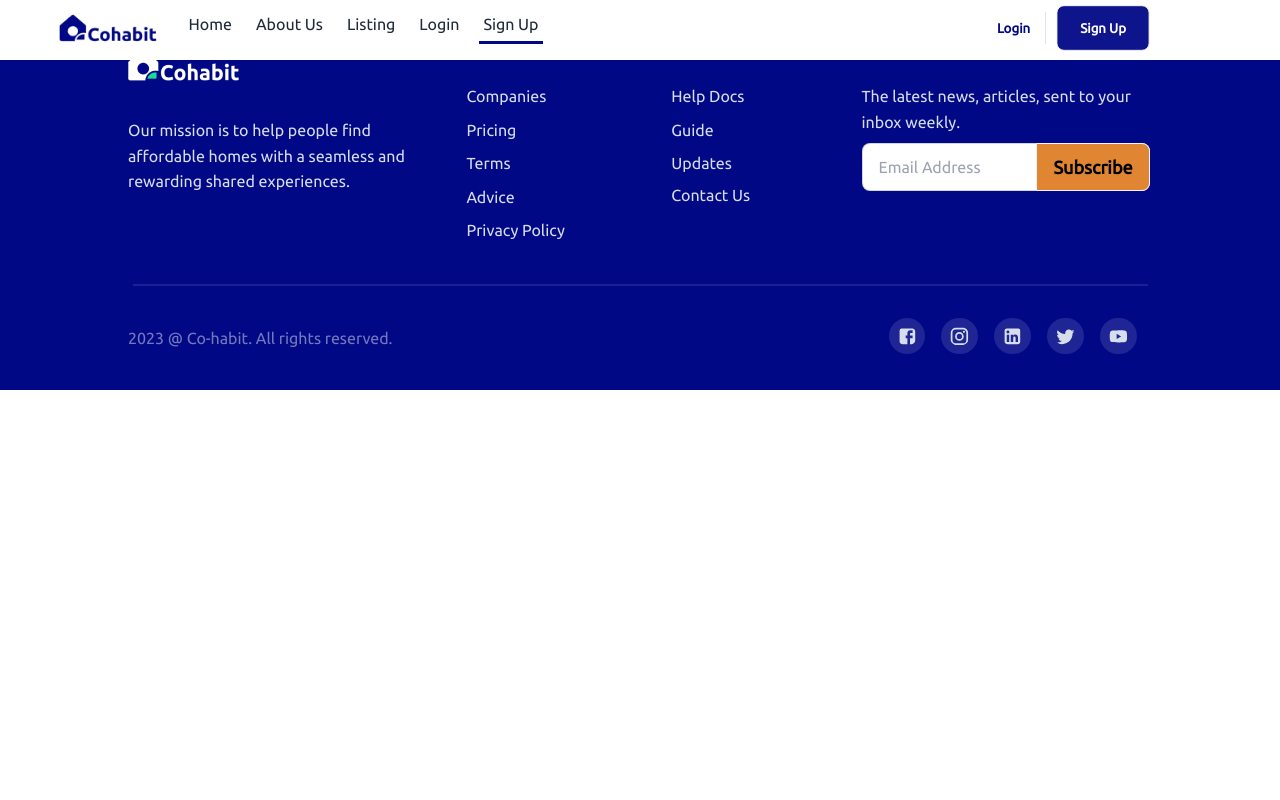
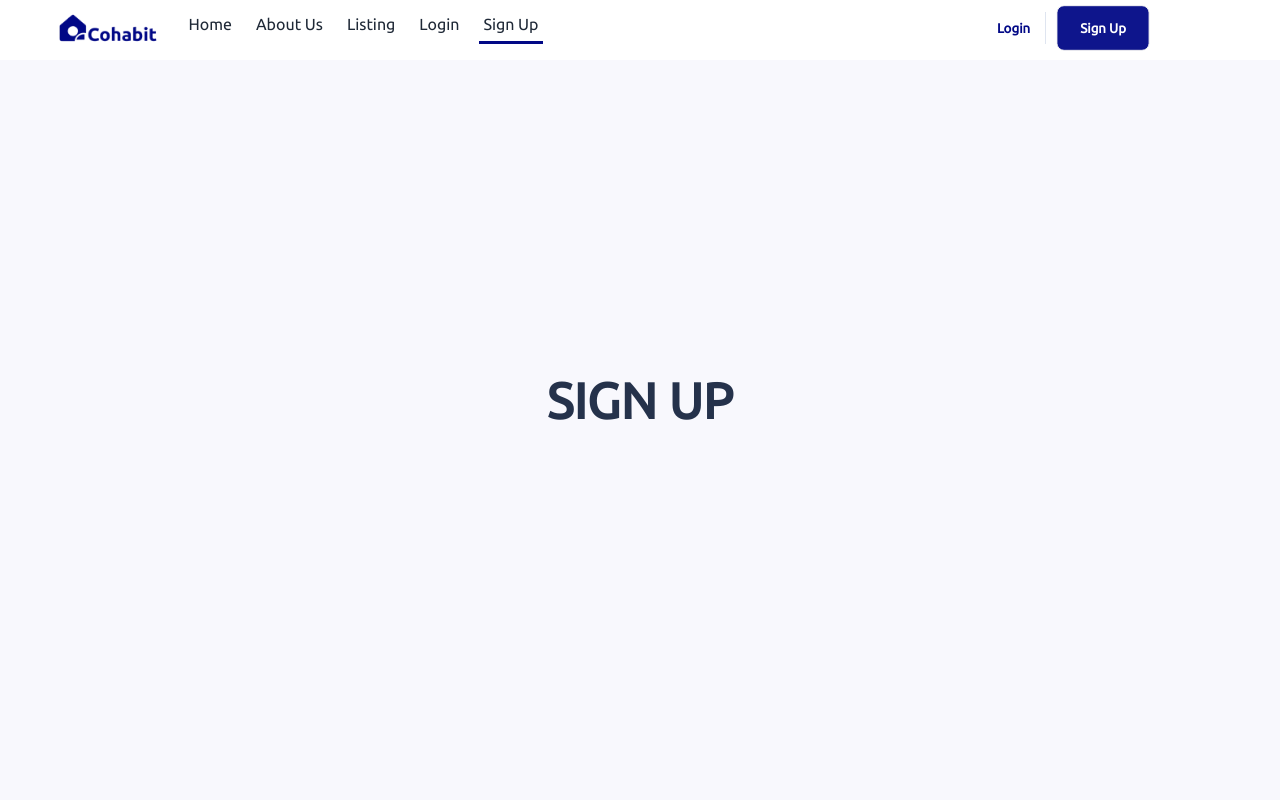
Before and after one commit to lazynerd-studios/Co-Habit-Landing, a React (Vite) app: page /signup in a window 1280 px wide. Shown: the top 800 px of the page. Built offline with nearby package versions, Linux system fonts and the light colour scheme.

Commit message:
Update SignUp.jsx

```diff
--- a/src/Components/SignUp/SignUp.jsx
+++ b/src/Components/SignUp/SignUp.jsx
@@ -1,11 +1,37 @@
 import React from 'react'
+import { motion } from "framer-motion";
 
-const SignUp = () => {
+const animationConfiguration = {
+    initial: { opacity: 0 },
+    animate: { opacity: 1 },
+    exit: { opacity: 0 },
+};
+
+
+const Signup = () => {
     return (
-        <div>
+        <section>
 
-        </div>
+            <div className="hero min-h-screen bg-[#f8f8fd]">
+                <motion.div
+                    variants={animationConfiguration}
+                    initial="initial"
+                    animate="animate"
+                    exit="exit"
+                    transition={{ duration: 3 }}
+                >
+                    <div className="hero-content text-center">
+                        <div className="max-w-lg">
+                            <h1 className=" text-[3.125rem] leading-[3.4375rem] font-bold uppercase text-[#25324B]">SIGN UP</h1>
+                            {/* <h1 className="text-5xl font-bold leading-[3.4375rem] text-[#010886]">SHARED APARTMENT</h1>
+              <button className="py-2 px-6 font-bold text-[1.125rem] bg-[#010886f1] hover:bg-[#010886] text-white hover:text-white">Search</button> */}
+                        </div>
+                    </div>
+                </motion.div>
+            </div>
+
+        </section>
     )
 }
 
-export default SignUp
+export default Signup
```
